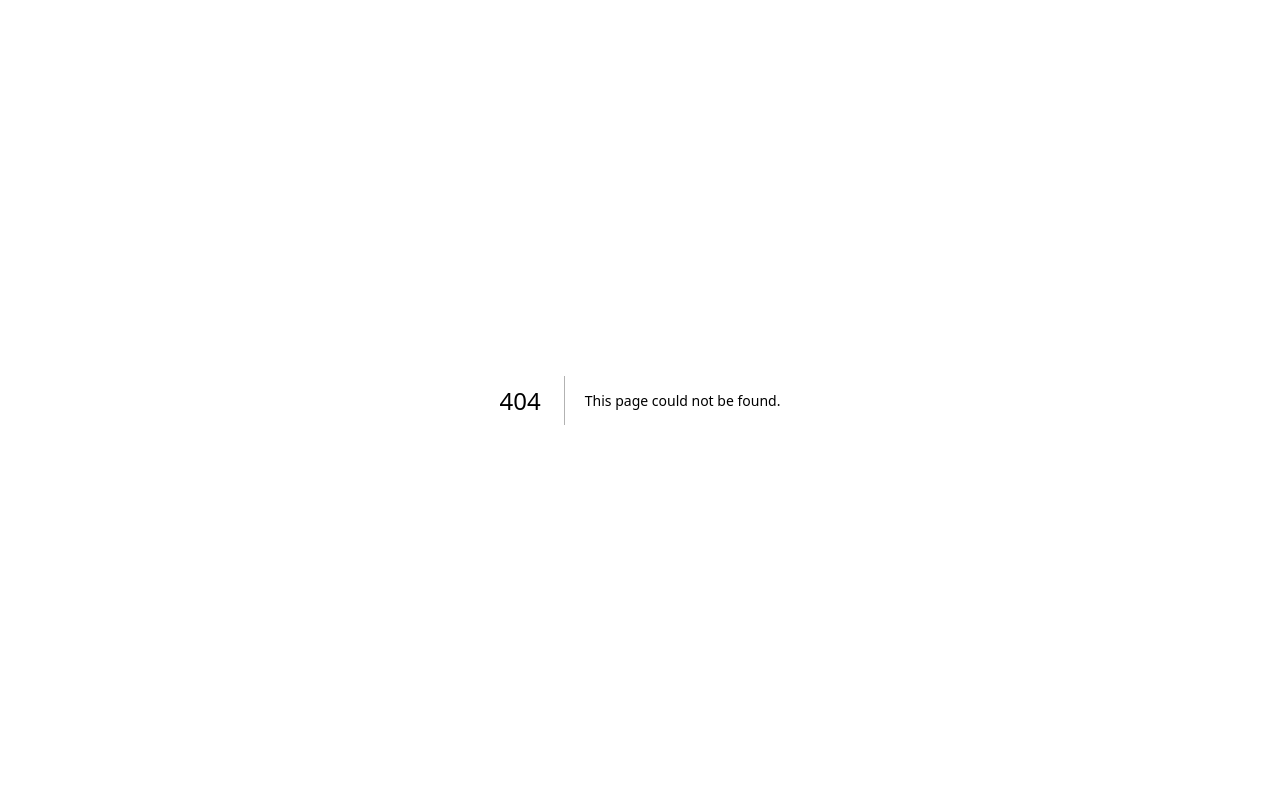
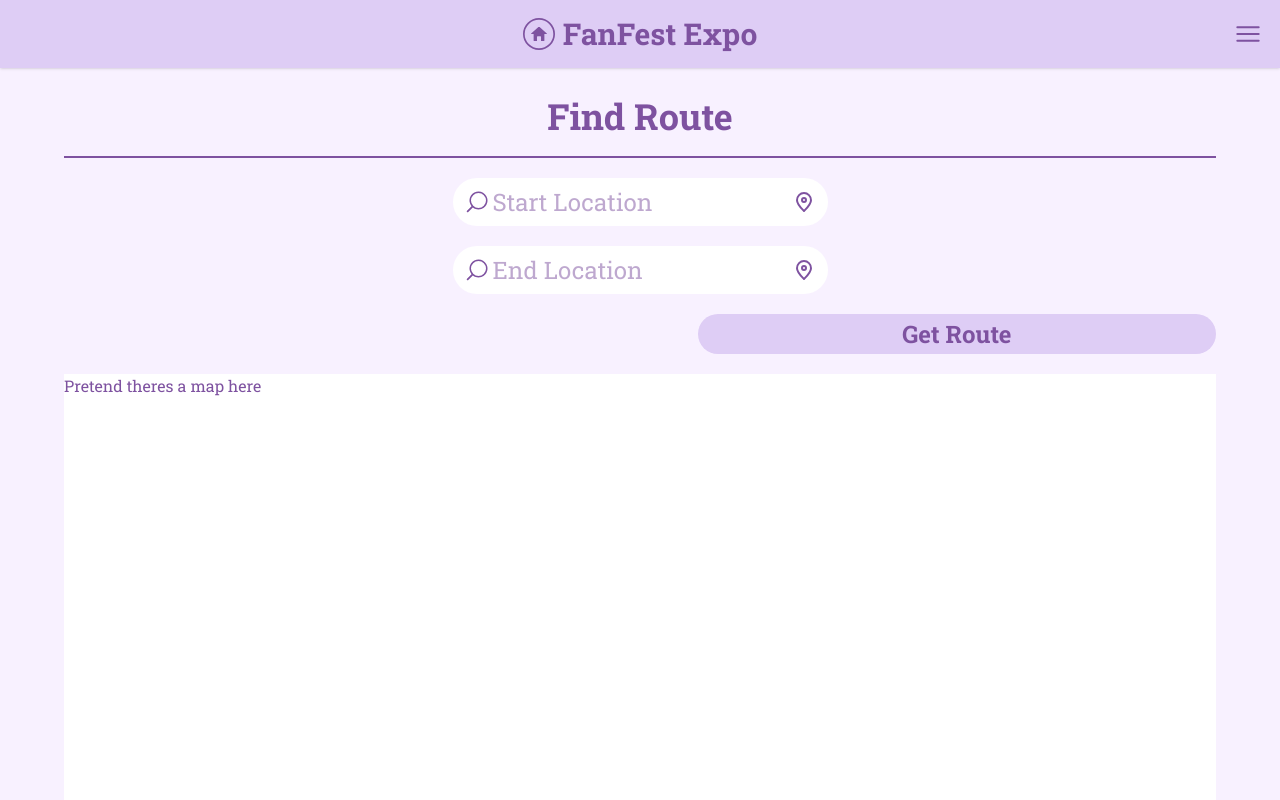
Before and after one commit to code-ongaku/FanFest-Expo, a Next.js app in the folder code/: page /find_route in a window 1280 px wide. Before the commit this address had no page. Shown: the top 800 px of the page. Built offline with nearby package versions, Linux system fonts and the light colour scheme.

Commit message:
Added find_route page

```diff
--- /dev/null
+++ b/code/src/pages/find_route.js
@@ -0,0 +1,63 @@
+import Navbar from "../components/navbar";
+import Image from "next/image";
+import magnifying_glass from "../../public/magnifying-glass.svg";
+import location from "../../public/location.svg";
+
+export default function find_route() {
+    return(
+        <div className="bg-[#F8F1FF] text-[#7E52A0] min-h-screen w-screen font-roboto-slab flex flex-col items-center">
+            <Navbar />
+            <h1 className="mt-7 font-bold text-4xl border-b-2 w-[90%] text-center pb-5">Find Route</h1>
+            <form className="flex flex-col items-center w-[90%] gap-5 mt-5">
+                <div className="relative">
+                    <div className="absolute inset-y-0 left-3 flex items-center">
+                        <Image
+                        src={magnifying_glass}
+                        alt="magnifying glass"
+                        className="h-6 w-6"
+                        />
+                    </div>
+                    <div className="absolute inset-y-0 right-3 flex items-center">
+                        <Image
+                        src={location}
+                        alt="location"
+                        className="h-6 w-6"
+                        />
+                    </div>
+                    <input
+                        className="bg-white text-2xl w-full rounded-full pl-10 pr-4 py-2"
+                        type="text"
+                        placeholder="Start Location"
+                    />
+                </div>
+                <div className="relative">
+                    <div className="absolute inset-y-0 left-3 flex items-center">
+                        <Image
+                        src={magnifying_glass}
+                        alt="magnifying glass"
+                        className="h-6 w-6"
+                        />
+                    </div>
+                    <div className="absolute inset-y-0 right-3 flex items-center">
+                        <Image
+                        src={location}
+                        alt="location"
+                        className="h-6 w-6"
+                        />
+                    </div>
+                    <input
+                        className="bg-white text-2xl w-full rounded-full pl-10 pr-4 py-2"
+                        type="text"
+                        placeholder="End Location"
+                    />
+                </div>
+            </form>
+            <div className="w-[90%] mt-5 flex flex-col items-end">
+                <button className="py-1 bg-[#DECDF5] text-2xl rounded-full w-[45%] font-bold">Get Route</button>
+            </div>
+            <div className="w-[90%] mt-5 mb-7">
+                <div className="w-full aspect-square bg-white">Pretend theres a map here</div>
+            </div>
+        </div>
+    )
+};
```
Also changed, not shown: code/public/location.svg (added), code/public/magnifying-glass.svg (added).
